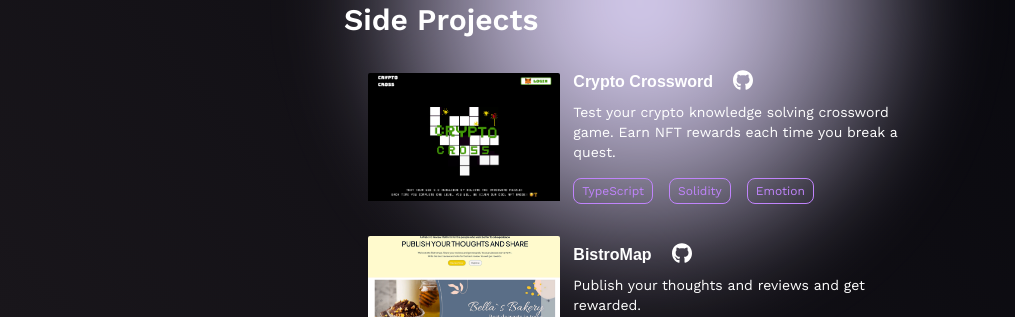
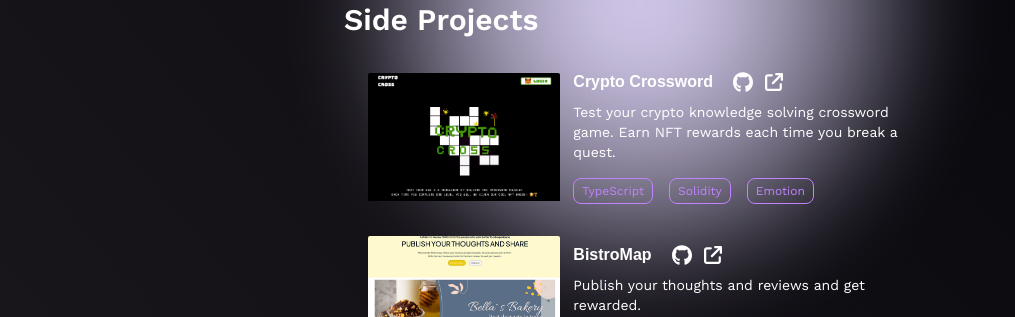
Before and after one commit to YeonhaPark/website, a Next.js app: page / in a window 1280 px wide. Shown: the part 481-798 px from the top of the page, without its empty margins (0-1015 px from the left). Built offline with nearby package versions, Linux system fonts and the light colour scheme; a web font is replaced by a local one.

Commit message:
feat: add website link to card component

```diff
--- a/components/card.tsx
+++ b/components/card.tsx
@@ -4,7 +4,7 @@ import Image from "next/image";
 import Link from "next/link";
 import Tag from "@/components/tag";
 
-export default function Card({title, usedSkills, github, description, src}: {title: string, github: string, usedSkills: string[], description: string , src: string }) {
+export default function Card({title, usedSkills, github, link, description, src}: {title: string, github: string, link: string, usedSkills: string[], description: string , src: string }) {
     return <div  className={'w-full flex flex-col gap-6 lg:grid lg:grid-cols-3 items-center rounded-sm shadow-xs'}>
         <div style={{position: "relative"}} className={'md:col-span-1 w-full h-64 lg:w-48 lg:h-32 rounded-lg'}>
             <Image  className={"rounded-t-sm mx-6 w-full "} src={src} alt={title}
@@ -16,9 +16,14 @@ export default function Card({title, usedSkills, github, description, src}: {tit
         <div className={"px-6 md:col-span-2"}>
             <div className={"flex gap-5 mb-2"}>
             <h4 className={"font-semibold font-[family-name:var(--font-gabarito)]"}>{title}</h4>
-            <Link href={github} className={"align-bottom cursor-pointer"} target="_blank" rel="noopener noreferrer">
+            <div className="flex gap-3">
+                <Link href={github} className={"flex items-center cursor-pointer"} target="_blank" rel="noopener noreferrer">
                 <span className={"icon-github"} />
             </Link>
+            <Link href={link} className={"flex items-center cursor-pointer"} target="_blank" rel="noopener noreferrer">
+                <span className={"icon-link"} />
+            </Link>
+            </div>
             </div>
             <p className={"text-sm"}>{description}</p>
             <div className={"flex gap-4 mt-4"}>
--- a/constants.js
+++ b/constants.js
@@ -2,6 +2,7 @@ const sideProjects = [
     {
         title: "Crypto Crossword",
         src: "/crypto-crossword-thumb.png",
+        website: "https://crypto-crossword.vercel.app/",
         description: "Test your crypto knowledge solving crossword game. Earn NFT rewards each time you break a quest.",
         usedSkills: ["TypeScript", "Solidity", "Emotion"],
         github: "https://github.com/YeonhaPark/crypto-crossword"
@@ -9,6 +10,7 @@ const sideProjects = [
     {
         title: "BistroMap",
         src: "/bistro-map-front.png",
+        website: "https://bistro-map.vercel.app/",
         description: "Publish your thoughts and reviews and get rewarded.",
         github: "https://github.com/BCS-5/bistro-map",
         usedSkills: ["TypeScript", "Solidity", "Emotion"]
@@ -17,6 +19,7 @@ const sideProjects = [
         title: "Gyrolly",
         description: "This DePIN project is built on mobile platform with objective to platform that blends fitness with the crypto world.",
         src: "/gyrolly.png",
+        website: "https://ethglobal.com/showcase/gyrolly-syiqu",
         github: "https://github.com/YeonhaPark/gyrolly",
         usedSkills: ["React-native", "Typescript", "NodeJS", "Solidity"]
     }
@@ -58,11 +61,12 @@ const education = [
 ]
 
 const languages = [{ title: "English", description: "Full professional proficiency"},  { title: "Spanish", description: "Full professional proficiency"}, { title: "Korean", description: "Native"}]
+// const preferredWorkingCondition = { title: "preferredWorkingCondition", description: ["Hybrid", "Remote"]}
 export {
     about,
     experience,
     skills,
     education,
     languages,
-    sideProjects
+    sideProjects,
 }
```
